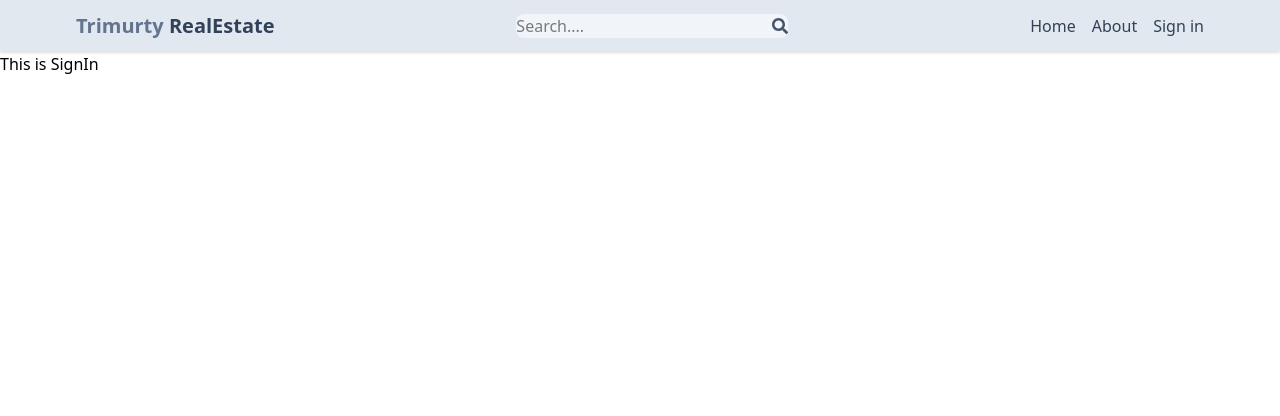
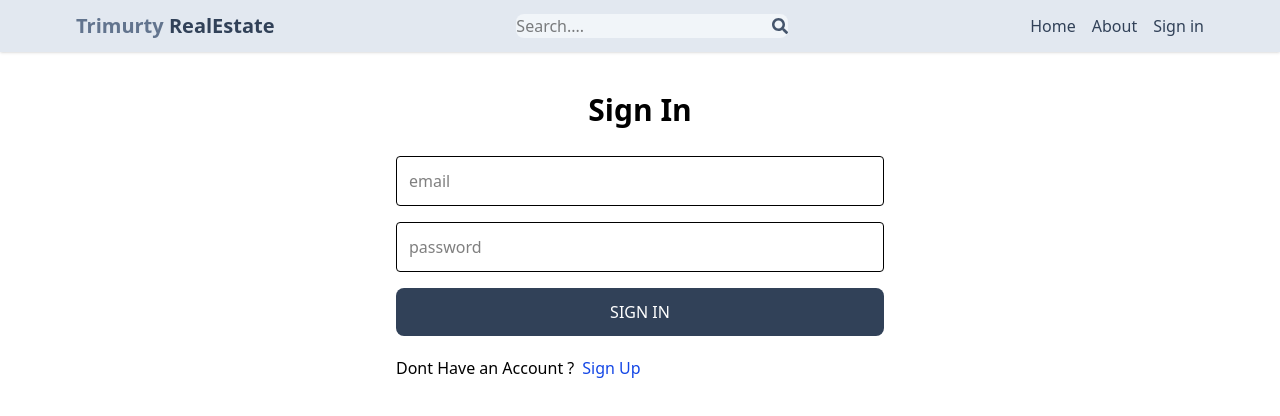
Before and after one commit to ShivIIT1267/Real-Estate-App, a React (Vite) app in the folder client/: page /signin in a window 1280 px wide. Shown: the top 416 px of the page. Built offline with nearby package versions, Linux system fonts and the light colour scheme.

Commit message:
complete signin page functions

```diff
--- a/client/src/pages/SignIn.jsx
+++ b/client/src/pages/SignIn.jsx
@@ -1,5 +1,84 @@
-import { react } from "react";
+import React from "react";
+import { useState } from "react";
 
-export default function Signin() {
-  return <div>This is SignIn</div>;
+// link will be used to pass to the sign in if the user already has an account
+
+// the usage of form data thing is to be remembered as this will be used in all websites
+
+import { Link, useNavigate } from "react-router-dom";
+export default function SignIn() {
+  const [formData, setFormData] = useState({});
+  const [error, setError] = useState(null);
+  const [loading, setLoading] = useState(false);
+  const navigate = useNavigate();
+  const handleChange = (e) => {
+    setFormData({
+      ...formData,
+      [e.target.id]: e.target.value,
+    });
+  };
+
+  const handleSubmit = async (e) => {
+    e.preventDefault();
+
+    try {
+      setLoading(true);
+      const res = await fetch("/api/auth/signin", {
+        method: "POST",
+        headers: {
+          "Content-Type": "application/json",
+        },
+        body: JSON.stringify(formData),
+      });
+      const data = await res.json();
+      console.log(data);
+      if (data.success === false) {
+        setError(data.message);
+        setLoading(false);
+        return;
+      }
+      setLoading(false);
+      setError(null);
+      navigate("/");
+    } catch (error) {
+      setLoading(false);
+      setError(error.message);
+    }
+  };
+
+  return (
+    <div className="p-3 max-w-lg mx-auto">
+      <h1 className="text-3xl text-center font-semibold my-7">Sign In</h1>
+      <form onSubmit={handleSubmit} className="flex flex-col gap-4">
+        <input
+          type="text"
+          placeholder="email"
+          className="border p-3 rounded lg"
+          id="email"
+          onChange={handleChange}
+        ></input>
+        <input
+          type="password"
+          placeholder="password"
+          className="border p-3 rounded lg"
+          id="password"
+          onChange={handleChange}
+        ></input>
+        <button
+          disabled={loading}
+          className="bg-slate-700 text-white p-3 rounded-lg uppercase hover:opacity-95 disabled : 80"
+        >
+          {loading ? "Loading.." : "Sign In"}
+        </button>
+      </form>
+
+      <div className="flex gap-2 mt-5">
+        <p>Dont Have an Account ?</p>
+        <Link to={"/signin"}>
+          <span className="text-blue-700">Sign Up</span>
+        </Link>
+      </div>
+      {error && <p className="text-red-500 mt-5">{error}</p>}
+    </div>
+  );
 }
```
